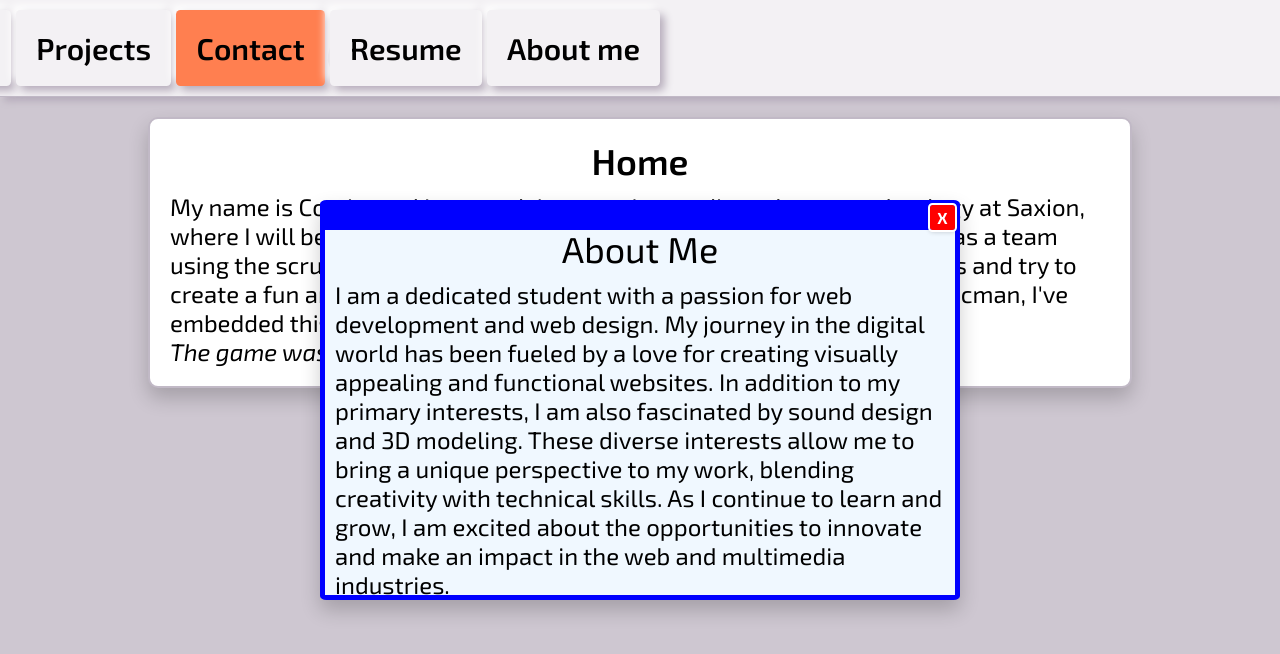
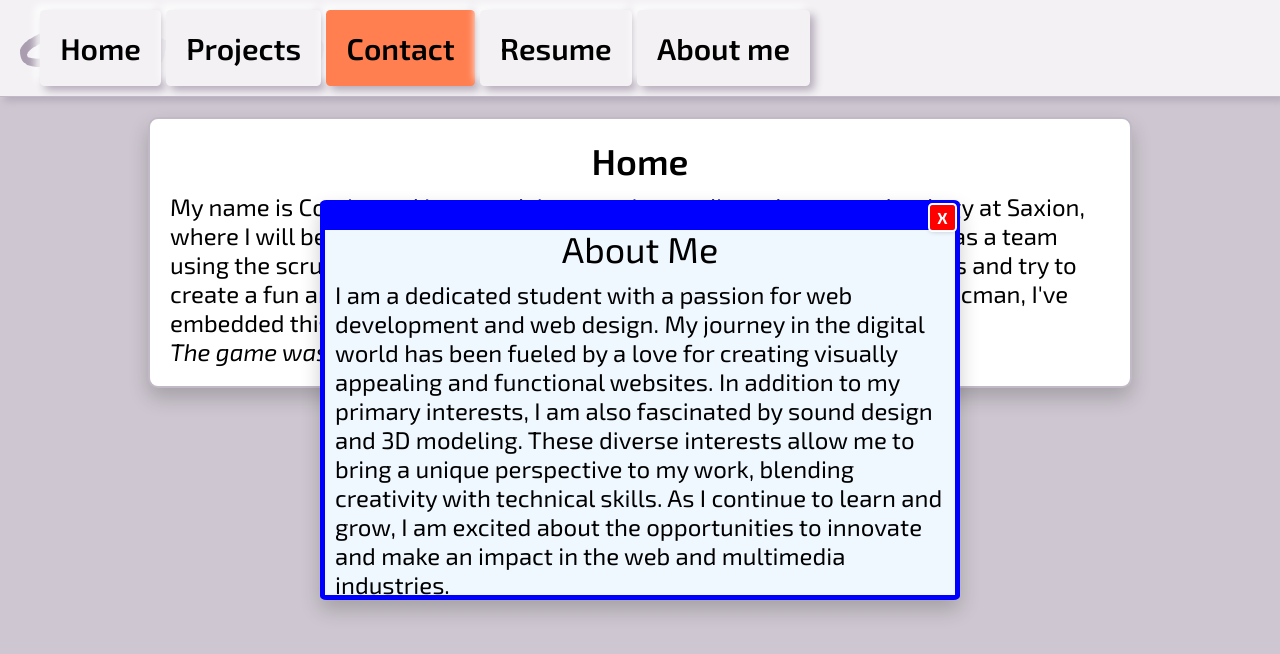
Before and after one commit to Costizaur/Costizaur.github.io, a plain HTML site: page index.html in a window 1280 px wide. Drawn offline with Linux system fonts and the light colour scheme; a script that the page names is missing.

Commit message:
Update style.css

```diff
--- a/style.css
+++ b/style.css
@@ -91,7 +91,7 @@ body {
 .nav-buttons button {
     /* font-family: "Itim", cursive; */
 
-   transform: translate(-600px);
+   transform: translate(-450px);
     border: none;
     padding: 20px;
     font-size: 30px;
```
